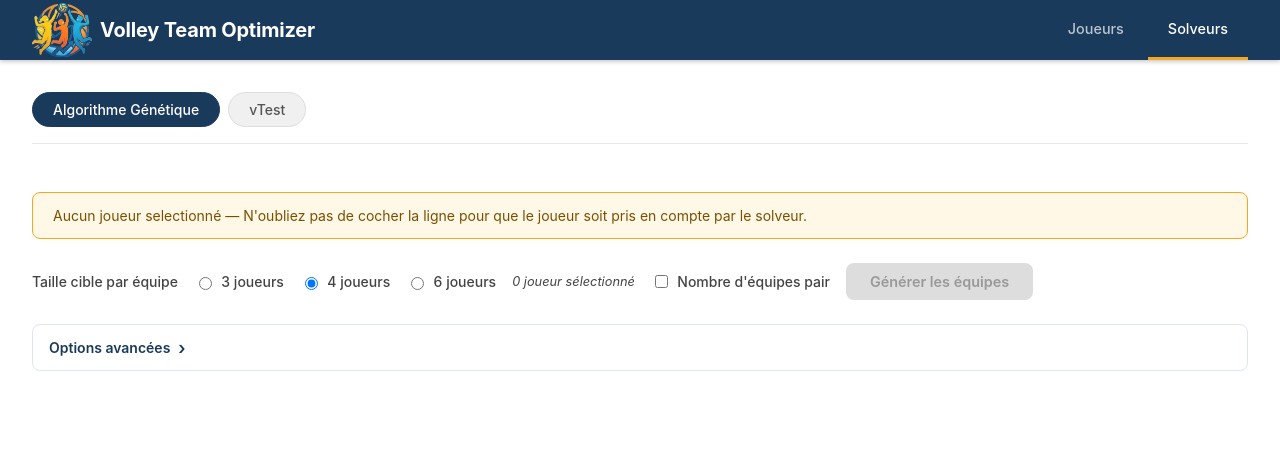
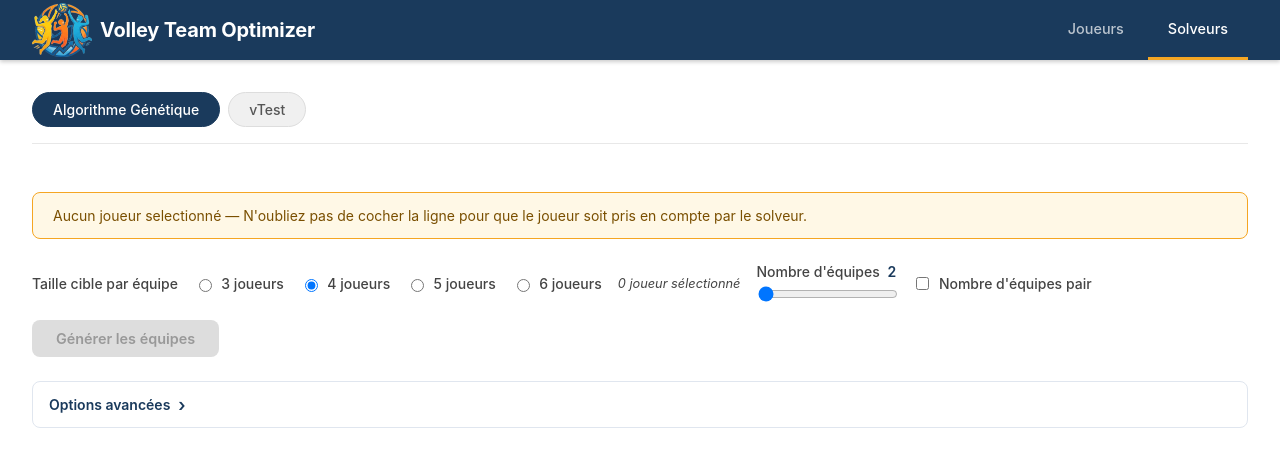
Before and after one commit to flobatard/VolleyTeamOptimizer, an Angular app: page /main/solver/genetic in a window 1280 px wide. Shown: the top 466 px of the page. Built offline with nearby package versions, Linux system fonts and the light colour scheme.

Commit message:
Implement team count override feature in genetic and vTest solver components, allowing users to specify the number of teams. Update UI to include a slider for team count selection and adjust related logic for team distribution summary calculations.

```diff
--- a/src/app/core/services/algos/genetic-algo-solver.ts
+++ b/src/app/core/services/algos/genetic-algo-solver.ts
@@ -8,6 +8,8 @@ export interface GAParams {
   GENERATIONS?: number;
   MUTATION_RATE?: number;
   FORCE_EVEN_TEAMS?: boolean;
+  /** Nombre d'équipes à générer (override du calcul automatique) */
+  NUM_TEAMS?: number;
 
   // Attaque
   ATTACKER_THRESHOLD?: number;
@@ -63,8 +65,8 @@ export class GeneticAlgoSolver {
     const MUTATION_RATE = params.MUTATION_RATE || 0.7;
     const FORCE_EVEN_TEAMS = params.FORCE_EVEN_TEAMS || false;
 
-    // 1. Déterminer le nombre optimal d'équipes (minimise l'écart à la taille cible)
-    let numTeams = computeOptimalNumTeams(players.length, targetTeamSize, FORCE_EVEN_TEAMS);
+    // 1. Déterminer le nombre d'équipes (override utilisateur ou calcul automatique)
+    let numTeams = params.NUM_TEAMS ?? computeOptimalNumTeams(players.length, targetTeamSize, FORCE_EVEN_TEAMS);
 
     // 2. PRE-CALCUL DES CONSTANTES (Le gros gain de performance est ici)
     const constants = this.preCalculateConstants(players, numTeams, params);
--- a/src/app/core/services/algos/vtest-algo-solver.ts
+++ b/src/app/core/services/algos/vtest-algo-solver.ts
@@ -12,6 +12,8 @@ export interface VTestParams {
   FORCE_EVEN_TEAMS?: boolean;
   /** Écart max autorisé entre les moyennes de score global des équipes (défaut: 1). 0 = optimisation maximale. */
   MAX_GLOBAL_DELTA?: number;
+  /** Nombre d'équipes à générer (override du calcul automatique) */
+  NUM_TEAMS?: number;
 }
 
 /**
@@ -39,7 +41,7 @@ export class VTestAlgoSolver {
     const forceEvenTeams = params.FORCE_EVEN_TEAMS ?? false;
     const maxGlobalDelta = params.MAX_GLOBAL_DELTA ?? VTestAlgoSolver.DEFAULT_MAX_GLOBAL_DELTA;
 
-    const numTeams = computeOptimalNumTeams(players.length, targetTeamSize, forceEvenTeams);
+    const numTeams = params.NUM_TEAMS ?? computeOptimalNumTeams(players.length, targetTeamSize, forceEvenTeams);
 
     let bestTeams: Player[][] | null = null;
     let bestInvalidCount = numTeams + 1;
--- a/src/app/core/services/team-distribution.ts
+++ b/src/app/core/services/team-distribution.ts
@@ -66,13 +66,15 @@ export interface TeamDistributionSummary {
 /**
  * Calcule et formate le résumé de la répartition des équipes.
  * Ex: "4 équipes dont 3×4 et 1×3"
+ * @param overrideNumTeams Si fourni, utilise ce nombre au lieu du calcul automatique.
  */
 export function computeTeamDistributionSummary(
   numPlayers: number,
   targetTeamSize: number,
-  forceEvenTeams?: boolean
+  forceEvenTeams?: boolean,
+  overrideNumTeams?: number
 ): TeamDistributionSummary {
-  const numTeams = computeOptimalNumTeams(numPlayers, targetTeamSize, forceEvenTeams);
+  const numTeams = overrideNumTeams ?? computeOptimalNumTeams(numPlayers, targetTeamSize, forceEvenTeams);
   const sizes = getRoundRobinSizes(numPlayers, numTeams);
 
   const countBySize = new Map<number, number>();
--- a/src/app/features/solvers/genetic-solver-component/genetic-solver-component.html
+++ b/src/app/features/solvers/genetic-solver-component/genetic-solver-component.html
@@ -22,6 +22,20 @@
       }
     </div>
     <span class="player-count">{{ players().length }} joueur{{ players().length > 1 ? 's' : '' }} sélectionné{{ players().length > 1 ? 's' : '' }}</span>
+    <div class="num-teams-slider">
+      <label class="control-label">
+        Nombre d'équipes
+        <span class="num-teams-value">{{ numTeams() }}</span>
+      </label>
+      <input
+        type="range"
+        [min]="numTeamsRange().min"
+        [max]="numTeamsRange().max"
+        [ngModel]="numTeams()"
+        (ngModelChange)="numTeams.set(+$event)"
+        class="num-teams-range"
+      />
+    </div>
     @if (teamDistributionSummary(); as summary) {
       <span class="team-summary">{{ summary.summary }}</span>
     }
--- a/src/app/features/solvers/genetic-solver-component/genetic-solver-component.scss
+++ b/src/app/features/solvers/genetic-solver-component/genetic-solver-component.scss
@@ -106,6 +106,24 @@
   font-size: 0.8rem;
   color: var(--color-text-secondary);
   font-style: italic;
+}
+
+.num-teams-slider {
+  display: flex;
+  flex-direction: column;
+  gap: 0.25rem;
+  min-width: 140px;
+}
+
+.num-teams-value {
+  font-weight: 600;
+  color: var(--color-primary);
+  margin-left: 0.25rem;
+}
+
+.num-teams-range {
+  width: 100%;
+  cursor: pointer;
 }
 
 .team-summary {
--- a/src/app/features/solvers/genetic-solver-component/genetic-solver-component.ts
+++ b/src/app/features/solvers/genetic-solver-component/genetic-solver-component.ts
@@ -8,7 +8,7 @@ import { EstimatedTeam, estimateTeamQuality } from '../../../core/services/teams
 import { calculatePlayerMedian } from '../../../core/services/algos/genetic-algo-solver';
 import { computeTeamDistributionSummary } from '../../../core/services/team-distribution';
 
-const TEAM_SIZE_OPTIONS = [3, 4, 6] as const;
+const TEAM_SIZE_OPTIONS = [3, 4, 5, 6] as const;
 
 const STORAGE_KEY = 'VTO_genetic_solver_params';
 const STORAGE_KEY_TEAMS = 'VTO_genetic_solver_teams';
@@ -16,6 +16,7 @@ const STORAGE_KEY_TEAMS = 'VTO_genetic_solver_teams';
 interface PersistedParams {
   targetTeamSize: number;
   forceEvenTeams: boolean;
+  numTeams?: number;
   populationSize: number;
   generations: number;
   mutationRate: number;
@@ -111,12 +112,25 @@ export class GeneticSolverComponent {
   protected readonly forceEvenTeams = signal(this.p.forceEvenTeams);
   protected readonly teamSizeOptions = TEAM_SIZE_OPTIONS;
 
+  private numTeamsInitialized = this.p.numTeams != null;
+  protected readonly numTeams = signal(
+    this.p.numTeams ?? 2
+  );
+
+  readonly numTeamsRange = computed(() => {
+    const n = this.players().length;
+    const min = 2;
+    const max = n > 0 ? Math.max(2, Math.floor(n / 2)) : 2;
+    return { min, max };
+  });
+
   readonly teamDistributionSummary = computed(() => {
     const n = this.players().length;
     const size = this.targetTeamSize();
     const forceEven = this.forceEvenTeams();
+    const override = this.numTeams();
     if (n === 0) return null;
-    return computeTeamDistributionSummary(n, size, forceEven);
+    return computeTeamDistributionSummary(n, size, forceEven, override);
   });
 
   // Paramètres algo
@@ -142,9 +156,43 @@ export class GeneticSolverComponent {
 
   constructor() {
     effect(() => {
+      if (!this.numTeamsInitialized) {
+        const n = this.players().length;
+        if (n > 0) {
+          const summary = computeTeamDistributionSummary(
+            n,
+            this.targetTeamSize(),
+            this.forceEvenTeams()
+          );
+          this.numTeams.set(summary.numTeams);
+          this.numTeamsInitialized = true;
+        }
+      }
+    });
+
+    effect(() => {
+      const n = this.players().length;
+      const size = this.targetTeamSize();
+      const forceEven = this.forceEvenTeams();
+      if (n > 0) {
+        const summary = computeTeamDistributionSummary(n, size, forceEven);
+        this.numTeams.set(summary.numTeams);
+      }
+    });
+
+    effect(() => {
+      const range = this.numTeamsRange();
+      const current = this.numTeams();
+      if (current < range.min || current > range.max) {
+        this.numTeams.set(Math.max(range.min, Math.min(range.max, current)));
+      }
+    });
+
+    effect(() => {
       const params: PersistedParams = {
         targetTeamSize: this.targetTeamSize(),
         forceEvenTeams: this.forceEvenTeams(),
+        numTeams: this.numTeams(),
         populationSize: this.populationSize(),
         generations: this.generations(),
         mutationRate: this.mutationRate(),
@@ -215,6 +263,7 @@ export class GeneticSolverComponent {
       players: selectedPlayers,
       targetTeamSize: teamSize,
       params: {
+        NUM_TEAMS: this.numTeams(),
         FORCE_EVEN_TEAMS: this.forceEvenTeams(),
         POPULATION_SIZE: this.populationSize(),
         GENERATIONS: this.generations(),
--- a/src/app/features/solvers/vtest-solver-component/vtest-solver-component.html
+++ b/src/app/features/solvers/vtest-solver-component/vtest-solver-component.html
@@ -22,6 +22,20 @@
       }
     </div>
     <span class="player-count">{{ players().length }} joueur{{ players().length > 1 ? 's' : '' }} sélectionné{{ players().length > 1 ? 's' : '' }}</span>
+    <div class="num-teams-slider">
+      <label class="control-label">
+        Nombre d'équipes
+        <span class="num-teams-value">{{ numTeams() }}</span>
+      </label>
+      <input
+        type="range"
+        [min]="numTeamsRange().min"
+        [max]="numTeamsRange().max"
+        [ngModel]="numTeams()"
+        (ngModelChange)="numTeams.set(+$event)"
+        class="num-teams-range"
+      />
+    </div>
     @if (teamDistributionSummary(); as summary) {
       <span class="team-summary">{{ summary.summary }}</span>
     }
--- a/src/app/features/solvers/vtest-solver-component/vtest-solver-component.scss
+++ b/src/app/features/solvers/vtest-solver-component/vtest-solver-component.scss
@@ -94,6 +94,24 @@
 .radio-text {
   font-weight: 500;
   color: var(--color-text-secondary);
+}
+
+.num-teams-slider {
+  display: flex;
+  flex-direction: column;
+  gap: 0.25rem;
+  min-width: 140px;
+}
+
+.num-teams-value {
+  font-weight: 600;
+  color: var(--color-primary);
+  margin-left: 0.25rem;
+}
+
+.num-teams-range {
+  width: 100%;
+  cursor: pointer;
 }
 
 .team-summary {
--- a/src/app/features/solvers/vtest-solver-component/vtest-solver-component.ts
+++ b/src/app/features/solvers/vtest-solver-component/vtest-solver-component.ts
@@ -8,13 +8,14 @@ import {
 } from '../../../core/services/teams-model.service';
 import { computeTeamDistributionSummary } from '../../../core/services/team-distribution';
 
-const TEAM_SIZE_OPTIONS = [3, 4, 6] as const;
+const TEAM_SIZE_OPTIONS = [3, 4, 5, 6] as const;
 const STORAGE_KEY = 'VTO_vtest_solver_params';
 const STORAGE_KEY_TEAMS = 'VTO_vtest_solver_teams';
 
 interface PersistedParams {
   targetTeamSize: number;
   forceEvenTeams: boolean;
+  numTeams?: number;
   killerThreshold: number;
   passerThreshold: number;
   maxGlobalDelta: number;
@@ -71,12 +72,23 @@ export class VtestSolverComponent {
   protected readonly forceEvenTeams = signal(this.p.forceEvenTeams);
   protected readonly teamSizeOptions = TEAM_SIZE_OPTIONS;
 
+  private numTeamsInitialized = this.p.numTeams != null;
+  protected readonly numTeams = signal(this.p.numTeams ?? 2);
+
+  readonly numTeamsRange = computed(() => {
+    const n = this.players().length;
+    const min = 2;
+    const max = n > 0 ? Math.max(2, Math.floor(n / 2)) : 2;
+    return { min, max };
+  });
+
   readonly teamDistributionSummary = computed(() => {
     const n = this.players().length;
     const size = this.targetTeamSize();
     const forceEven = this.forceEvenTeams();
+    const override = this.numTeams();
     if (n === 0) return null;
-    return computeTeamDistributionSummary(n, size, forceEven);
+    return computeTeamDistributionSummary(n, size, forceEven, override);
   });
   protected readonly killerThreshold = signal(this.p.killerThreshold);
   protected readonly passerThreshold = signal(this.p.passerThreshold);
@@ -84,9 +96,43 @@ export class VtestSolverComponent {
 
   constructor() {
     effect(() => {
+      if (!this.numTeamsInitialized) {
+        const n = this.players().length;
+        if (n > 0) {
+          const summary = computeTeamDistributionSummary(
+            n,
+            this.targetTeamSize(),
+            this.forceEvenTeams()
+          );
+          this.numTeams.set(summary.numTeams);
+          this.numTeamsInitialized = true;
+        }
+      }
+    });
+
+    effect(() => {
+      const n = this.players().length;
+      const size = this.targetTeamSize();
+      const forceEven = this.forceEvenTeams();
+      if (n > 0) {
+        const summary = computeTeamDistributionSummary(n, size, forceEven);
+        this.numTeams.set(summary.numTeams);
+      }
+    });
+
+    effect(() => {
+      const range = this.numTeamsRange();
+      const current = this.numTeams();
+      if (current < range.min || current > range.max) {
+        this.numTeams.set(Math.max(range.min, Math.min(range.max, current)));
+      }
+    });
+
+    effect(() => {
       const params: PersistedParams = {
         targetTeamSize: this.targetTeamSize(),
         forceEvenTeams: this.forceEvenTeams(),
+        numTeams: this.numTeams(),
         killerThreshold: this.killerThreshold(),
         passerThreshold: this.passerThreshold(),
         maxGlobalDelta: this.maxGlobalDelta(),
@@ -153,6 +199,7 @@ export class VtestSolverComponent {
       players: selectedPlayers,
       targetTeamSize: teamSize,
       params: {
+        NUM_TEAMS: this.numTeams(),
         KILLER_THRESHOLD: this.killerThreshold(),
         PASSER_THRESHOLD: this.passerThreshold(),
         FORCE_EVEN_TEAMS: this.forceEvenTeams(),
```
